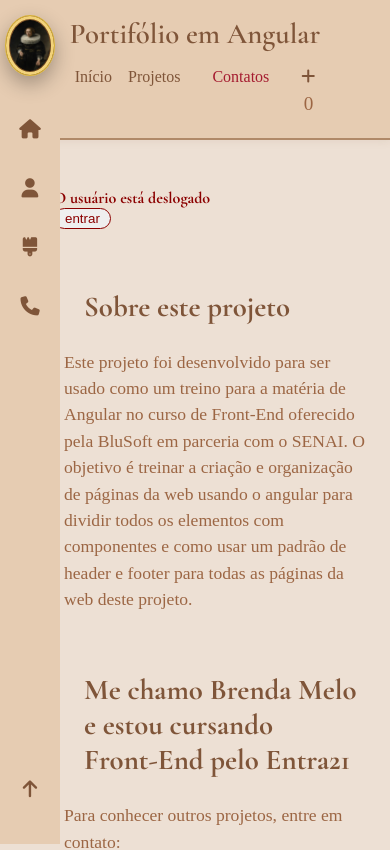
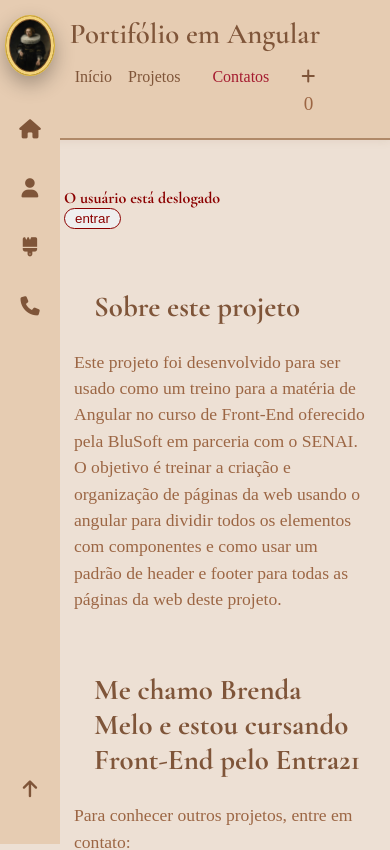
Before and after one commit to Berenda-m/portifolio-em-angular, an Angular app: page /contato in a window 390 px wide. Shown: the top 850 px of the page. Built offline with nearby package versions, Linux system fonts and the light colour scheme.

Commit message:
atualiza-media-query

```diff
--- a/src/app/componentes/contato/contato.css
+++ b/src/app/componentes/contato/contato.css
@@ -72,7 +72,7 @@ main p {
 @media (max-width: 768px) {
     main {
         padding: 3rem 1.5rem;
-        margin-left: 30px;
+        margin-left: 40px;
     }
 
     main h1 {
@@ -85,4 +85,6 @@ main p {
         max-width: 100%;
         margin-left: 10px;
     }
+
+
 }
--- a/src/app/componentes/formulario/formulario.html
+++ b/src/app/componentes/formulario/formulario.html
@@ -11,6 +11,8 @@
 
    <button>Cadastrar produto</button>
 
+
+</form>
 @for (produto of produtos(); track $index) {
 <div>
    <p>{{produto.titulo}}</p>
@@ -19,5 +21,3 @@
 
 </div>
 }
-
-</form>
--- a/src/app/componentes/home/home.css
+++ b/src/app/componentes/home/home.css
@@ -214,7 +214,7 @@ hr {
 
     main {
         padding: 3rem 1.5rem;
-        margin-left: 30px;
+        margin-left: 45px;
     }
 
     .hero {
```
Lines whose indentation alone changed are shown as unchanged.
